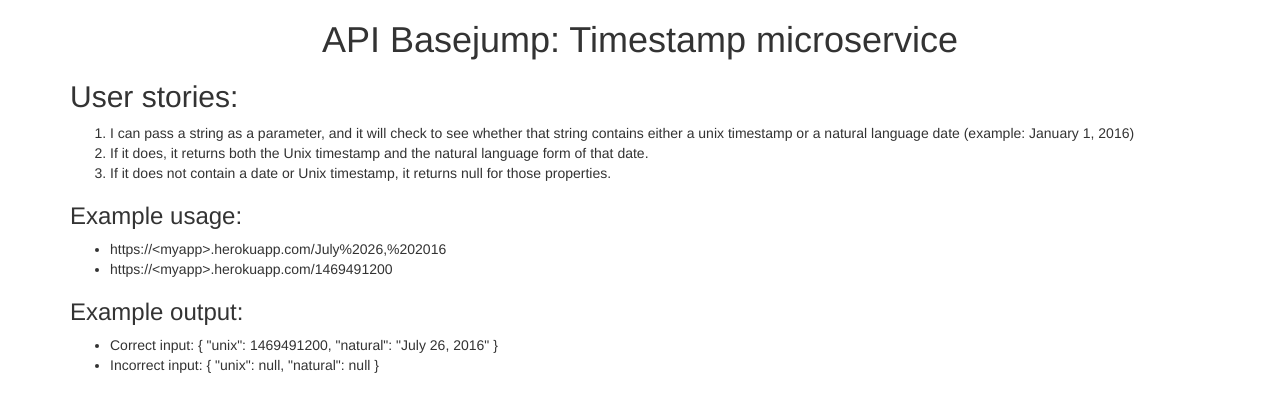
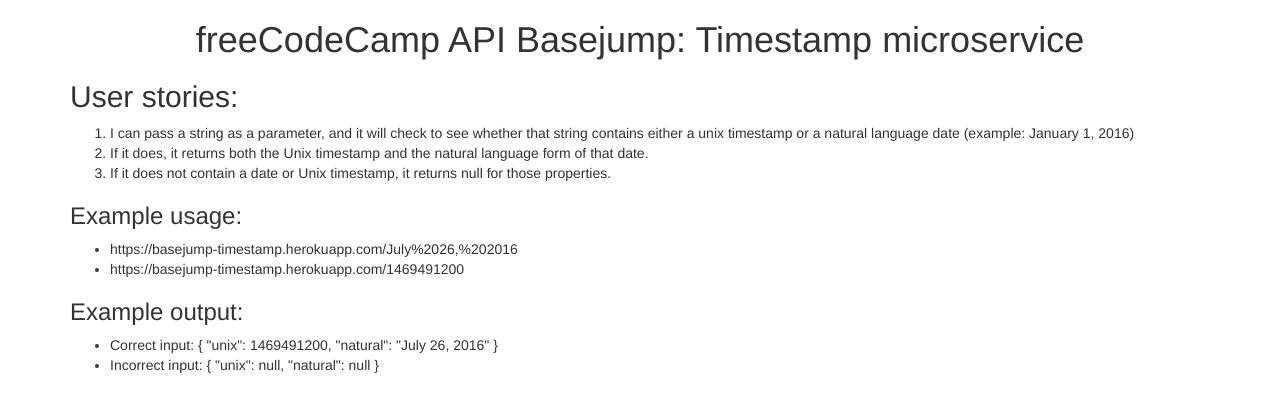
Before and after one commit to Eetin/timestamp, a website: page public/index.html in a window 1280 px wide. Drawn offline with nearby package versions, Linux system fonts and the light colour scheme.

Commit message:
add heroku app name to index.html

```diff
--- a/public/index.html
+++ b/public/index.html
@@ -9,7 +9,7 @@
 
 <body>
     <div class="container">
-        <h1 class="text-center">API Basejump: Timestamp microservice</h1>
+        <h1 class="text-center">freeCodeCamp API Basejump: Timestamp microservice</h1>
         <h2>User stories:</h2>
         <ol>
             <li>I can pass a string as a parameter, and it will check to see whether that string contains either a unix timestamp or a natural language date (example: January 1, 2016)</li>
@@ -18,8 +18,8 @@
         </ol>
         <h3>Example usage:</h3>
         <ul>
-            <li>https://&lt;myapp&gt;.herokuapp.com/July%2026,%202016</li>
-            <li>https://&lt;myapp&gt;.herokuapp.com/1469491200</li>
+            <li>https://basejump-timestamp.herokuapp.com/July%2026,%202016</li>
+            <li>https://basejump-timestamp.herokuapp.com/1469491200</li>
         </ul>
         <h3>Example output:</h3>
         <ul>
```
